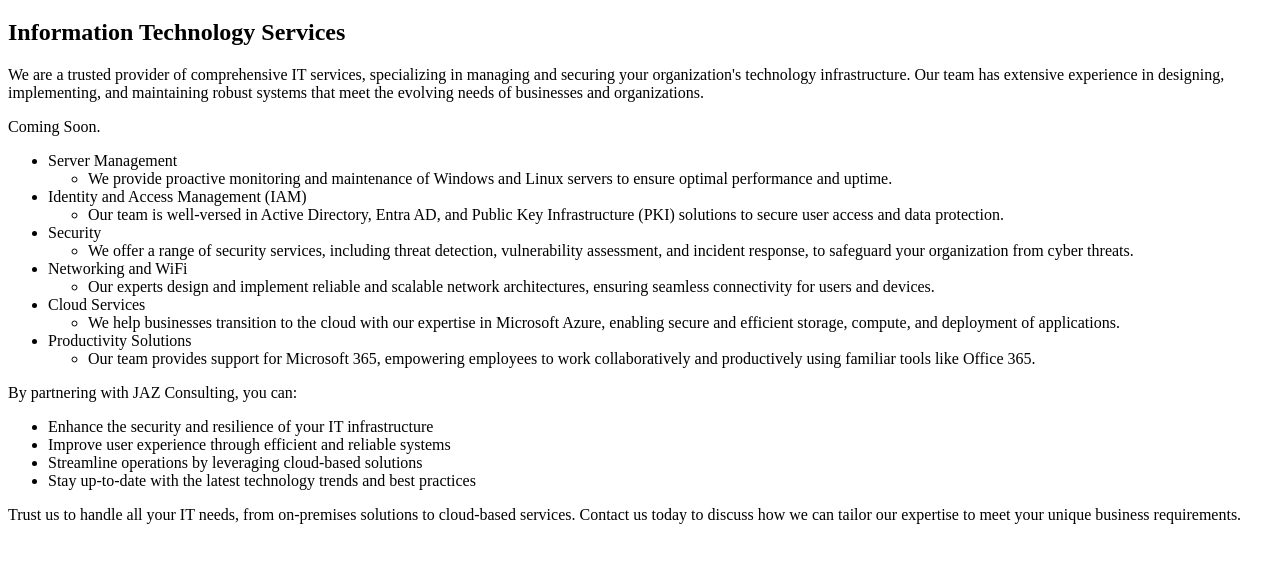
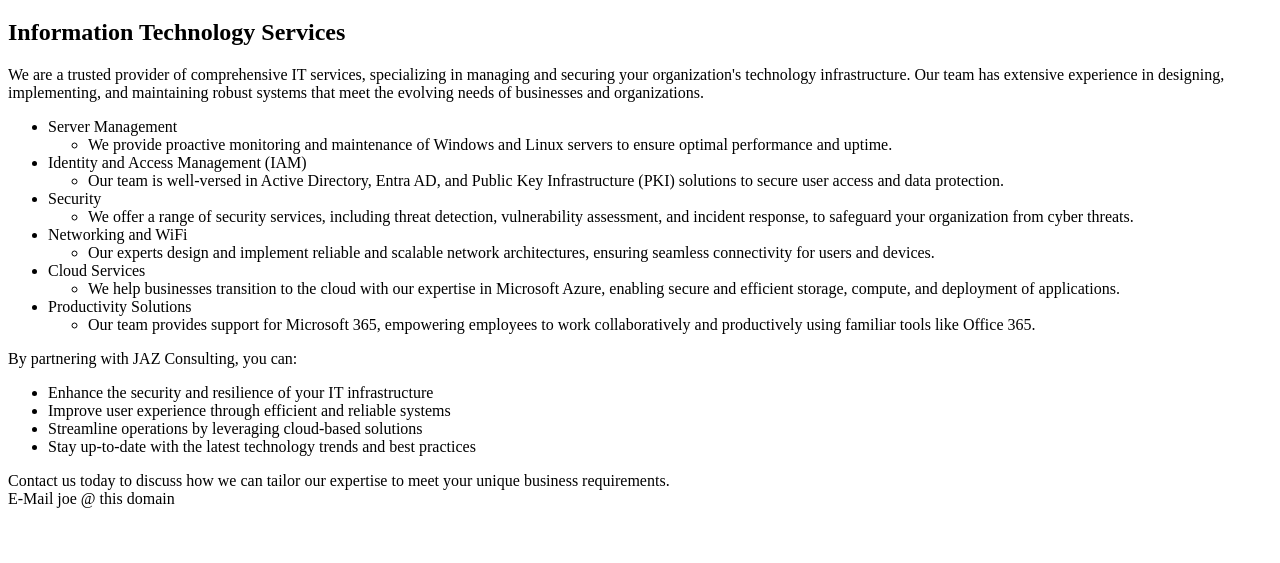
Before and after one commit to jmdwv/jazcon, a website: page src/index.html in a window 1280 px wide. Shown: the part 61-624 px from the top of the page. Drawn offline with Linux system fonts and the light colour scheme.

Commit message:
added contact

```diff
--- a/src/index.html
+++ b/src/index.html
@@ -9,7 +9,6 @@
     <h1>JAZ Consulting LLC</h1>
     <h2>Information Technology Services</h2>
     <p>We are a trusted provider of comprehensive IT services, specializing in managing and securing your organization's technology infrastructure. Our team has extensive experience in designing, implementing, and maintaining robust systems that meet the evolving needs of businesses and organizations. </p>
-    <p>Coming Soon.</p>
     <ul>
         <li>Server Management</li>
         <ul>
@@ -44,7 +43,9 @@
         <li>Streamline operations by leveraging cloud-based solutions</li>
         <li>Stay up-to-date with the latest technology trends and best practices</li>
     </ul>
-    <p>Trust us to handle all your IT needs, from on-premises solutions to cloud-based services. Contact us today to discuss how we can tailor our expertise to meet your unique business requirements.</p>
-
+    <p>Contact us today to discuss how we can tailor our expertise to meet your unique business requirements.<br>
+        E-Mail joe @ this domain
+    </p>
+    <p></p>
 </body>
 </html>
```
